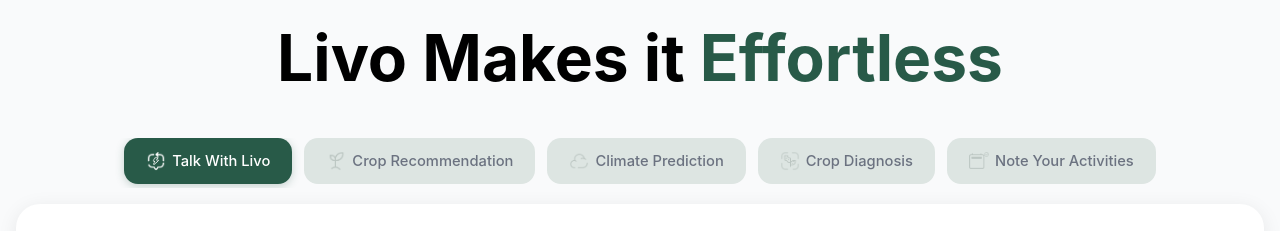
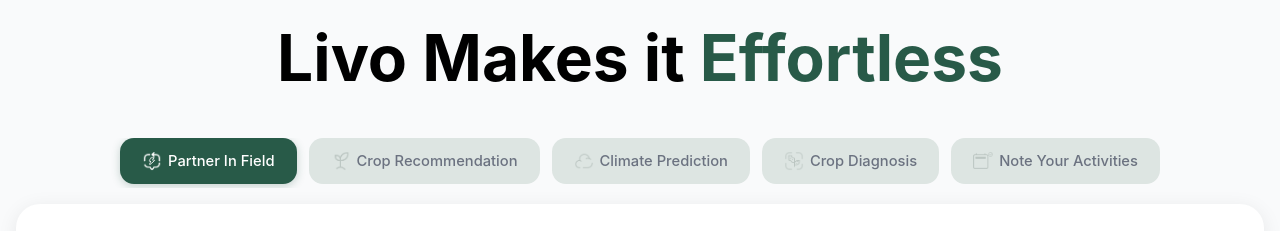
Before and after one commit to aparnaappu2002/Livo, a React (Vite) app: page / in a window 1280 px wide. Shown: the part 900-1131 px from the top of the page. Built offline with nearby package versions, Linux system fonts and the light colour scheme.

Commit message:
heading in the tab text changed

```diff
--- a/src/components/LivoPage.jsx
+++ b/src/components/LivoPage.jsx
@@ -42,7 +42,7 @@
 
 const TAB_CONTENT = [
   {
-    label: "Talk With Livo",
+    label: "Partner In Field",
     icon: talkIcon,
     slides: [{ img: slide1 }],
     heading: "Always With You",
```
